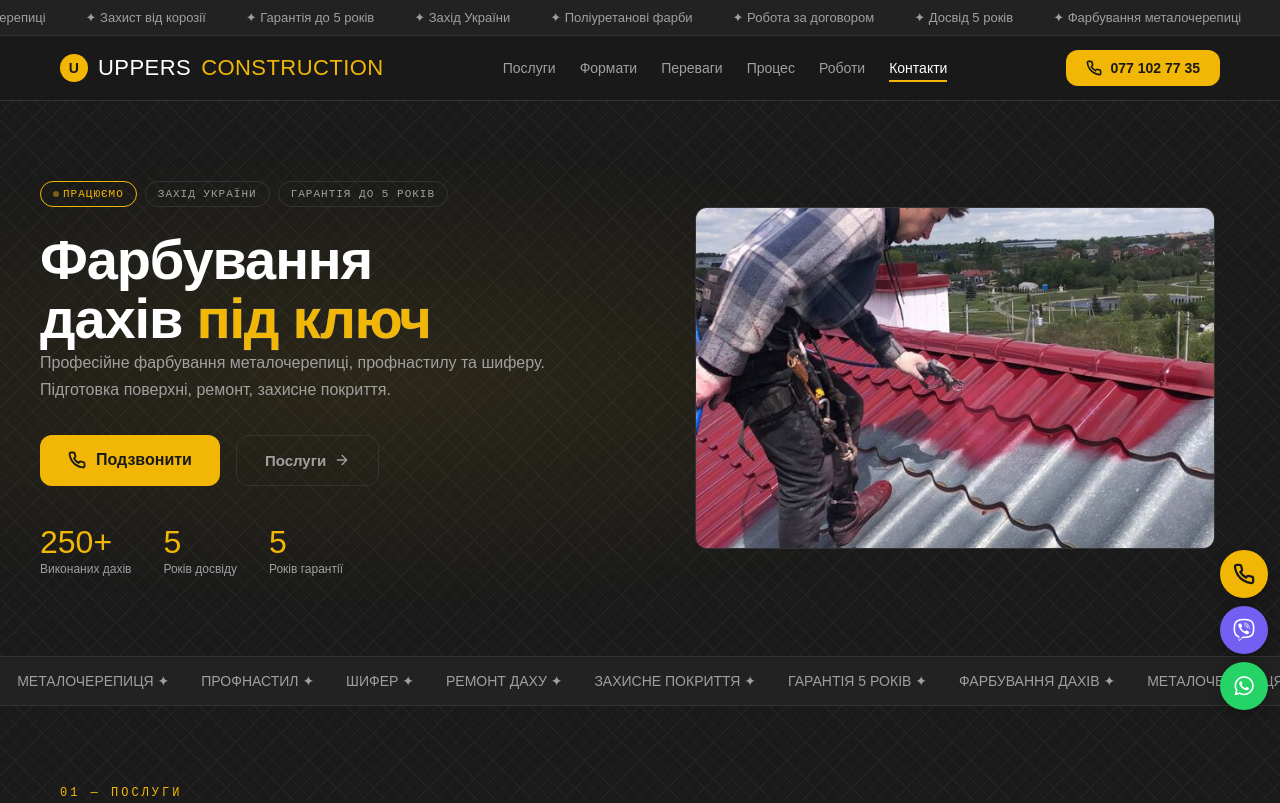
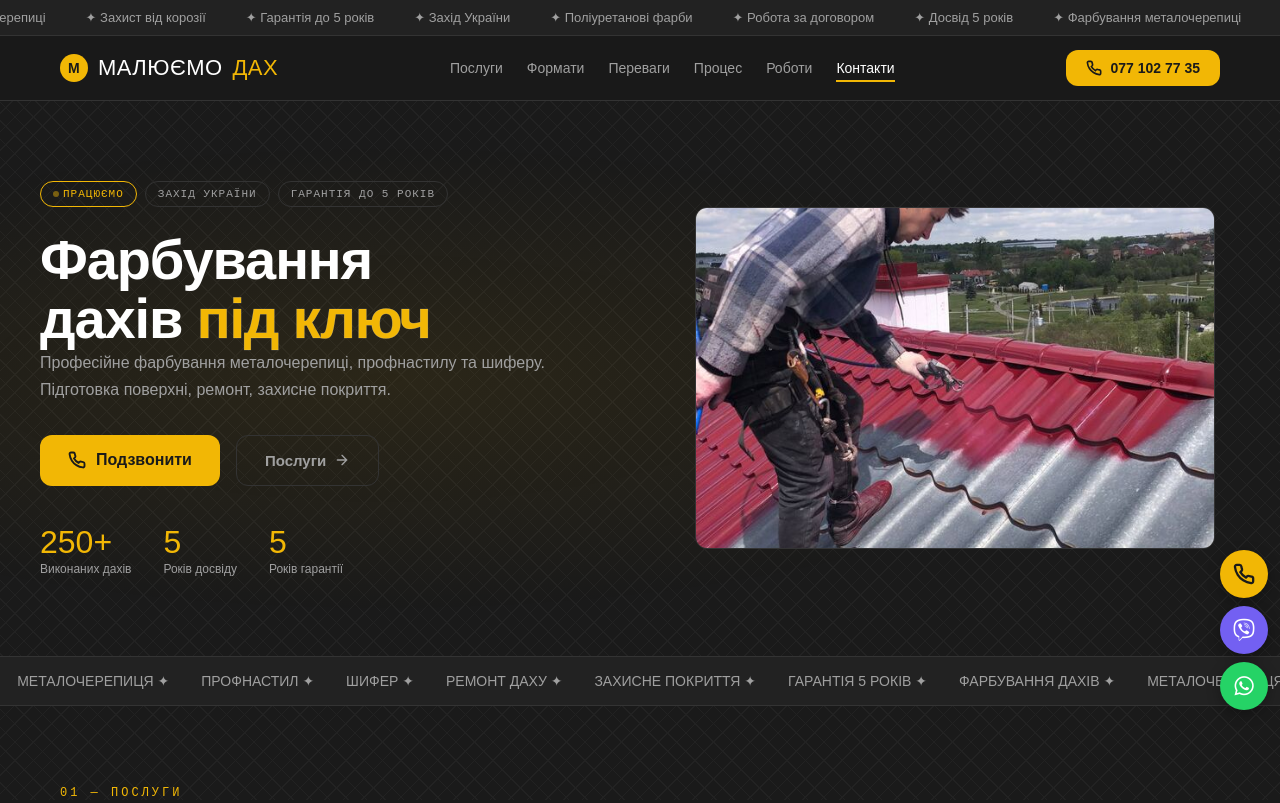
Before and after one commit to AlexMoldova/uppers-roof, a plain HTML site: page index.html in a window 1280 px wide. Shown: the top 803 px of the page. Drawn offline with Linux system fonts and the light colour scheme.

Commit message:
Rename brand to «Малюємо дах»

```diff
--- a/index.html
+++ b/index.html
@@ -6,14 +6,14 @@
 <!-- Google Tag Manager -->
 <script>(function(w,d,s,l,i){w[l]=w[l]||[];w[l].push({'gtm.start':new Date().getTime(),event:'gtm.js'});var f=d.getElementsByTagName(s)[0],j=d.createElement(s),dl=l!='dataLayer'?'&l='+l:'';j.async=true;j.src='https://www.googletagmanager.com/gtm.js?id='+i+dl;f.parentNode.insertBefore(j,f);})(window,document,'script','dataLayer','GTM-P657V8F3');</script>
 <!-- End Google Tag Manager -->
-<title>UPPERS CONSTRUCTION — Фарбування Дахів Захід України | Покрівельні Роботи</title>
-<meta name="description" content="UPPERS CONSTRUCTION — професійне фарбування дахів на заході України. Металочерепиця, профнастил, шифер. Поліуретанові фарби. Гарантия до 5 років. ☎ 077 102 77 35">
+<title>Малюємо дах — Фарбування Дахів Захід України | Покрівельні Роботи</title>
+<meta name="description" content="Малюємо дах — професійне фарбування дахів на заході України. Металочерепиця, профнастил, шифер. Поліуретанові фарби. Гарантия до 5 років. ☎ 077 102 77 35">
 <meta name="keywords" content="фарбування дахів, фарбування покрівлі, фарбування металочерепиці, ремонт даху Львів, фарбування профнастилу, фарбування шиферу, захист даху, Тернопіль, Івано-Франківськ, Волинь">
-<meta property="og:title" content="UPPERS CONSTRUCTION — Фарбування Дахів Захід України">
+<meta property="og:title" content="Малюємо дах — Фарбування Дахів Захід України">
 <meta property="og:description" content="Професійне фарбування дахів поліуретановими фарбами. Гарантия до 5 років. Львівська, Тернопільська, Івано-Франківська, Волинська області.">
 <meta property="og:type" content="website">
 <meta property="og:locale" content="uk_UA">
-<link rel="canonical" href="https://alexmoldova.github.io/uppers-roof/">
+<link rel="canonical" href="https://uppersconstruction.bid/">
 <link rel="preconnect" href="https://fonts.googleapis.com">
 <link rel="preconnect" href="https://fonts.gstatic.com" crossorigin>
 <link rel="stylesheet" href="global.css">
@@ -22,7 +22,7 @@
 {
   "@context":"https://schema.org",
   "@type":"RoofingContractor",
-  "name":"UPPERS CONSTRUCTION",
+  "name":"Малюємо дах",
   "description":"Професійне фарбування дахів на заході України",
   "telephone":"+380771027735",
   "areaServed":["Львівська область","Тернопільська область","Івано-Франківська область","Волинська область"],
@@ -45,8 +45,8 @@
 <nav class="nav">
   <div class="nav-inner">
     <a href="#" class="logo">
-      <span class="logo-mark">U</span>
-      UPPERS <span style="color:var(--accent)">CONSTRUCTION</span>
+      <span class="logo-mark">М</span>
+      Малюємо <span style="color:var(--accent)">дах</span>
     </a>
     <ul class="nav-links">
       <li><a href="#services">Послуги</a></li>
@@ -194,7 +194,7 @@
   <div class="container">
     <div class="section-head">
       <div class="section-num">03 — Переваги</div>
-      <h2 class="section-title">Чому <span class="accent">UPPERS CONSTRUCTION</span></h2>
+      <h2 class="section-title">Чому <span class="accent">Малюємо дах</span></h2>
       <p class="section-desc">Працюємо на результат, а не на швидкість. Кожен дах — як власний.</p>
     </div>
     <div class="advantage-grid">
@@ -333,7 +333,7 @@
 <footer class="footer">
   <div class="footer-inner">
     <div class="footer-col">
-      <div class="footer-brand">UPPERS <span class="accent">CONSTRUCTION</span></div>
+      <div class="footer-brand">Малюємо <span class="accent">дах</span></div>
       <p style="margin-top:8px">Фарбування дахів на заході України. Професійна підготовка, фарбування та захист покрівлі.</p>
     </div>
     <div class="footer-col">
@@ -360,7 +360,7 @@
     </div>
   </div>
   <div class="footer-bottom">
-    © 2026 UPPERS CONSTRUCTION. Фарбування дахів. Захід України.
+    © 2026 Малюємо дах. Фарбування дахів. Захід України.
   </div>
 </footer>
 
```
